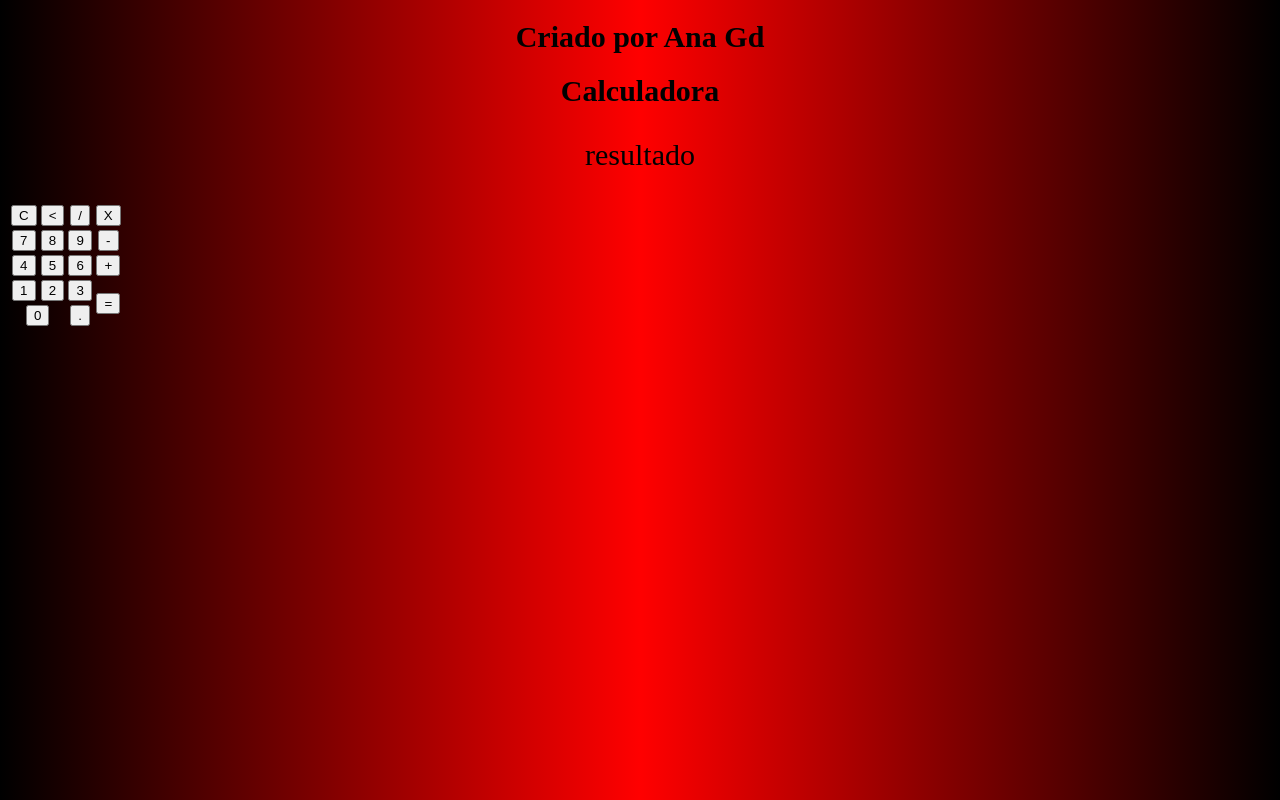
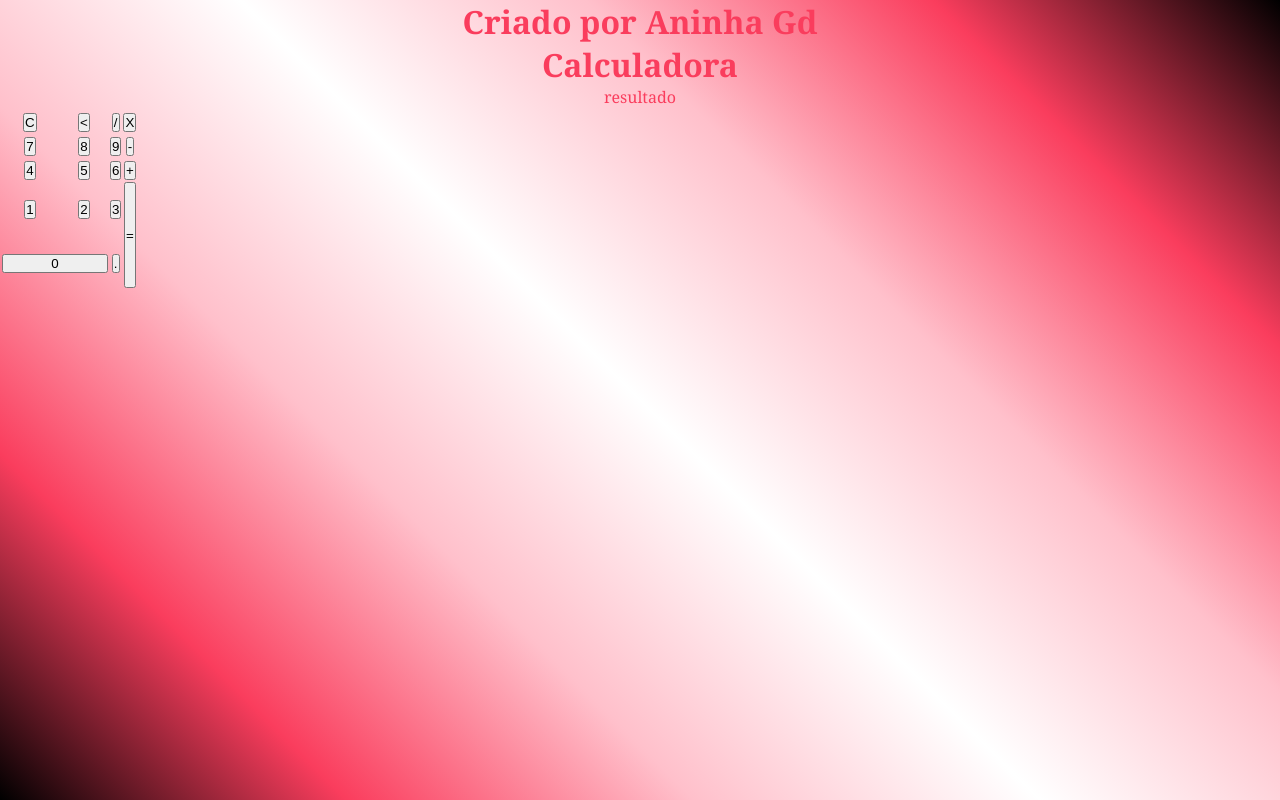
Before and after one commit to DvstAngel/CALCULA, a plain HTML site: page index.html in a window 1280 px wide. Drawn offline with Linux system fonts and the light colour scheme.

Commit message:
Add files via upload

```diff
--- a/index.html
+++ b/index.html
@@ -6,43 +6,42 @@
         <meta harset="UTF-8">
         <meta name="viewport" content="width-device-width, initial-scale=1.0">
         <link rel="stylesheet" href="styles.css">
-        <script source="main.js"></script>
     </head>
 
     <body>
         <div class="fundo">
-            <h1>Criado por Ana Gd</h1>
+            <h1>Criado por Aninha Gd</h1>
             <div class="Calculadora">
                 <h1>Calculadora</h1>
                 <p id="resultado">resultado</p>
                 <table>
                     <tr>
-                        <td><button>C</button></td>
-                        <td><button><</button></td>
-                        <td><button>/</button></td>
-                        <td><button>X</button></td>
+                        <td><button class="botao">C</button></td>
+                        <td><button class="botao"><</button></td>
+                        <td><button class="botao">/</button></td>
+                        <td><button class="botao">X</button></td>
                     </tr>
                     <tr>
-                        <td><button>7</button></td>
-                        <td><button>8</button></td>
-                        <td><button>9</button></td>
-                        <td><button>-</button></td>
+                        <td><button class="botao">7</button></td>
+                        <td><button class="botao">8</button></td>
+                        <td><button class="botao">9</button></td>
+                        <td><button class="botao">-</button></td>
                     </tr>
                     <tr>
-                        <td><button>4</button></td>
-                        <td><button>5</button></td>
-                        <td><button>6</button></td>
-                        <td><button>+</button></td>
+                        <td><button class="botao">4</button></td>
+                        <td><button class="botao">5</button></td>
+                        <td><button class="botao">6</button></td>
+                        <td><button class="botao">+</button></td>
                     </tr>
                     <tr>
-                        <td><button>1</button></td>
-                        <td><button>2</button></td>
-                        <td><button>3</button></td>
-                        <td rowspan="2"><button>=</button></td>
+                        <td><button class="botao">1</button></td>
+                        <td><button class="botao">2</button></td>
+                        <td><button class="botao">3</button></td>
+                        <td rowspan="2"><button class="botao" style="height: 106px;">=</button></td>
                     </tr>
                     <tr>
-                        <td colspan="2"> <button>0</button></td>
-                        <td><button>.</button></td>
+                        <td colspan="2"><button class="botao" style="width: 106px;">0</button></td>
+                        <td><button class="botao">.</button></td>
                     </tr>
                 </table>
             </div>
--- a/styles.css
+++ b/styles.css
@@ -1,8 +1,11 @@
-body{background-color: red;}
-body{background-image: linear-gradient(to right,black, rgb(126, 0, 0), red, rgb(126, 0, 0), black);}
-body{text-align: center;}
-footer{text-align: center;}
-p{font-size: 30px;}
-body{font-size: 15px;}
-h2{font-family: cursive;}
-h2{font-size: 25px;}
+*{
+    margin: 0;
+    padding: 0;
+}
+.fundo{
+    background-image: linear-gradient(45deg, black, rgb(250, 61, 93),pink, white, pink, rgb(250, 61, 93), black);
+    height: 100vh;
+    color: rgb(250, 61, 93);
+    font-family: Cambria, Cochin, Georgia, Times, 'Times New Roman', serif;
+    text-align: center;
+}
```
Also changed, not shown: 1 other file.
